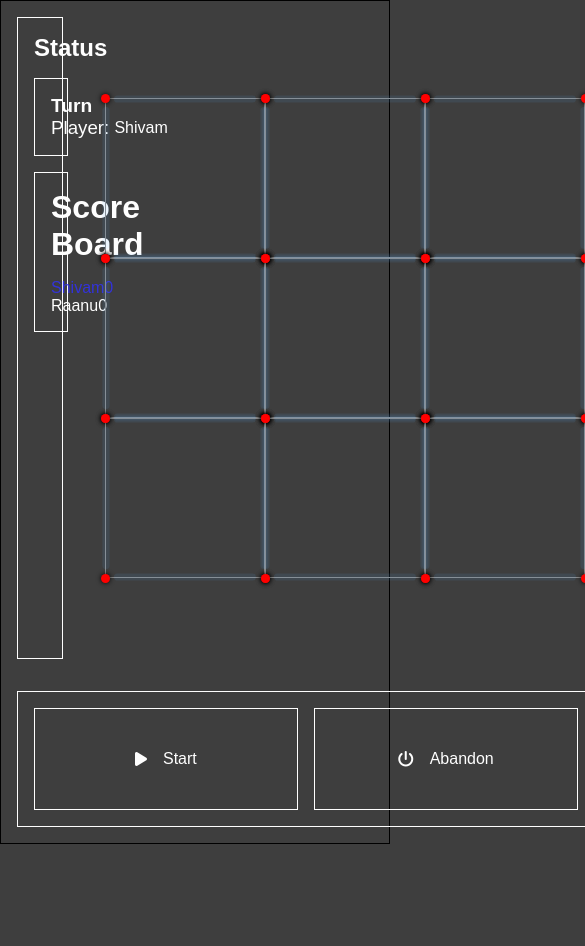
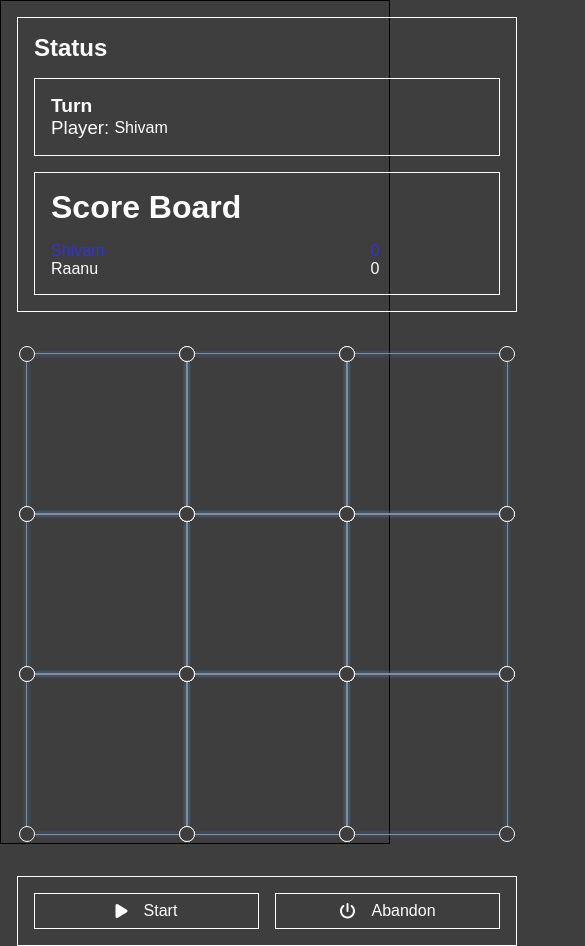
Before and after one commit to EyeZen/PropertyHadap, a React (Vite) app: page / in a window 390 px wide. Both pictures are taken after a click on the element "Start". Shown: the whole page, 585 px wide, since content can reach past the window. Before the commit the page ends 844 px from the top, so only its background shows below. Built offline with nearby package versions, Linux system fonts and the light colour scheme; a web font is replaced by a local one.

Commit message:
Added more responsiveness

```diff
--- a/src/components/GameBoard/Tile/Tile.css
+++ b/src/components/GameBoard/Tile/Tile.css
@@ -3,14 +3,14 @@
     /* width: 100%; */
     position: relative;
     aspect-ratio: 1;
-    border: 1px solid rgb(140, 140, 140);
+    outline: 1px solid rgb(140, 140, 140);
 
     display: flex;
     justify-content: center;
     align-items: center;
 }
 
-.tile_dot {
+/* .tile_dot {
     position: absolute;
     aspect-ratio: 1;
     border-radius: 10px;
@@ -26,7 +26,22 @@
     &:active {
         box-shadow: 0 0 5px black;
     }
+} */
+
+.tile_dot {
+    --dot-size: 10%;
+    width: var(--dot-size);
+    position: absolute;
+    aspect-ratio: 1;
+    border-radius: 10px;
+    background-color: #3e3e3e;
+    border: 1px solid #fefefe;
+    transform-origin: calc(0px - var(--dot-size) / 2) calc(0px - var(--dot-size) / 2);
 }
+.tile_dot__top-left     { left: calc(0px - var(--dot-size) / 2);  top: calc(0px - var(--dot-size) / 2); }
+.tile_dot__top-right    { left: calc(100% - var(--dot-size) / 2); top: calc(0px - var(--dot-size) / 2); }
+.tile_dot__bottom-right { left: calc(100% - var(--dot-size) / 2); top: calc(100% - var(--dot-size) / 2); }
+.tile_dot__bottom-left  { left: calc(0px - var(--dot-size) / 2);  top: calc(100% - var(--dot-size) / 2); }
 
 .tile_edge {
     position: absolute;
@@ -51,13 +66,8 @@
 .tile_edge__selected {
     opacity: 0.5;
     box-shadow: 0 0 5px 2px black;
-    background-color: rgb(156, 83, 245);
-}
-
-.tile_edge_horizontal {
-    width: 100%;
-    height: 5%;
-
+    /* background-color: rgb(156, 83, 245); */
+    background-color: white;
 }
 
 /* VERTICAL */
--- a/src/components/GameBoard/Tile/Tile.jsx
+++ b/src/components/GameBoard/Tile/Tile.jsx
@@ -9,6 +9,13 @@ export const EdgeType = {
   BOTTOM: "BOTTOM",
 }
 
+export const DotType = {
+  TOP_LEFT: "TOP_LEFT",
+  TOP_RIGHT: "TOP_RIGHT",
+  BOTTOM_RIGHT: "BOTTOM_RIGHT",
+  BOTTOM_LEFT: "BOTTOM_LEFT",
+}
+
 function Tile({ ownerName='', acquired=false, acquiredBackground='none', selected=null, size=90, onEdgeSelect, disabled }) {
   const tileRef = useRef();
   const [tileDots, setTileDots] = useState([]);
@@ -18,17 +25,17 @@ function Tile({ ownerName='', acquired=false, acquiredBackground='none', selecte
     const tile = tileRef.current;
     const { width, height } = tile.getBoundingClientRect();
     setTileDots([
-      { x: 0,  y: 0 },
-      { x: width, y: 0 },
-      { x: width, y: height },
-      { x: 0, y: height },
+      DotType.TOP_LEFT,
+      DotType.TOP_RIGHT,
+      DotType.BOTTOM_RIGHT,
+      DotType.BOTTOM_LEFT,
     ]);
 
     setTileEdges([
-      { type: EdgeType.LEFT,   x: 0,     y: 0,      orientation: Orientation.VERTICAL   },
-      { type: EdgeType.TOP,    x: 0,     y: 0,      orientation: Orientation.HORIZONTAL },
-      { type: EdgeType.RIGHT,  x: width, y: 0,      orientation: Orientation.VERTICAL   },
-      { type: EdgeType.BOTTOM, x: 0,     y: height, orientation: Orientation.HORIZONTAL },
+      EdgeType.LEFT,
+      EdgeType.TOP,
+      EdgeType.RIGHT,
+      EdgeType.BOTTOM,
     ]);
 
     return () => {
@@ -40,18 +47,14 @@ function Tile({ ownerName='', acquired=false, acquiredBackground='none', selecte
   return (
     <div ref={tileRef} className='tile' style={{ background: acquired ? acquiredBackground : undefined }}>
       {
-        tileDots.map(({x, y}, index) =>
-        <Dot key={index}
-          x={x} y={y}
-          parentSize={size}
-        />)
+        tileDots.map((dotType, index) => <Dot key={index} type={dotType} />)
       }
       {
-        tileEdges.map((edge, index) =>
+        tileEdges.map((edgeType, index) =>
         <Edge key={index}
-          type={edge.type}
-          selected={selected.some(edgeType => edgeType === edge.type)}
-          onSelect={() => !disabled && onEdgeSelect(edge)}
+          type={edgeType}
+          selected={selected.some(selectedEdgeType => selectedEdgeType === edgeType)}
+          onSelect={() => !disabled && onEdgeSelect(edgeType)}
         />)
       }
       {
@@ -61,13 +64,14 @@ function Tile({ ownerName='', acquired=false, acquiredBackground='none', selecte
   )
 }
 
-function Dot({ x, y, parentSize }) {
-  const size = parentSize * 0.1;
-  return <div className='tile_dot' style={{
-    width: size,
-    left: x - size/2,
-    top: y - size/2
-  }}></div>
+function Dot({ type }) {
+  return <div className={`tile_dot ${
+    type === DotType.TOP_LEFT ? 'tile_dot__top-left'
+    : type === DotType.TOP_RIGHT ? 'tile_dot__top-right'
+    : type === DotType.BOTTOM_RIGHT ? 'tile_dot__bottom-right'
+    : type === DotType.BOTTOM_LEFT ? 'tile_dot__bottom-left'
+    : ''
+  }`} ></div>
 }
 
 function Edge({type, selected, onSelect}) {
--- a/src/components/GameLayout/GameLayout.css
+++ b/src/components/GameLayout/GameLayout.css
@@ -10,7 +10,16 @@
         "control control control"
     ;
     grid-template-rows: 80% 20%;
-    grid-template-columns: 20% 80%;
+    grid-template-columns: 30% 70%;
+
+    @media screen and (max-width: 1000px) {
+        grid-template-columns: 1fr;
+        grid-template-rows: auto;
+        grid-template-areas:
+            "status"
+            "board"
+            "control";
+    }
 
     & > .layout-status-wrapper,
     & > .layout-control-wrapper,
--- a/src/store/slices/gameBoardSlice.js
+++ b/src/store/slices/gameBoardSlice.js
@@ -88,13 +88,13 @@ const gameBoard = createSlice({
         selectEdge(state, { payload }) {
             const { tilePosition, selectedEdge } = payload;
             const tile = state.tilemap[tilePosition.row][tilePosition.col];
-            const isEdgeSelected = tile.selected.some(edge => edge === selectedEdge.type);
+            const isEdgeSelected = tile.selected.some(edge => edge === selectedEdge);
             if(isEdgeSelected) return state;
 
             const acquiredPreProcess = tile.acquired;
             if(acquiredPreProcess) return state;
 
-            state.tilemap[tilePosition.row][tilePosition.col] = processTileSelectedEdge(tile, selectedEdge.type, state.players[state.turn]);
+            state.tilemap[tilePosition.row][tilePosition.col] = processTileSelectedEdge(tile, selectedEdge, state.players[state.turn]);
             const acquiredPostProcess = state.tilemap[tilePosition.row][tilePosition.col].acquired;
             // update turn
             if(!acquiredPostProcess) {
@@ -102,7 +102,7 @@ const gameBoard = createSlice({
             }
 
             // update neighbour-tile's common edge
-            switch(selectedEdge.type) {
+            switch(selectedEdge) {
                 case EdgeType.LEFT:
                     if(tile.neighbors.left) {
                         const position = tile.neighbors.left;
```
